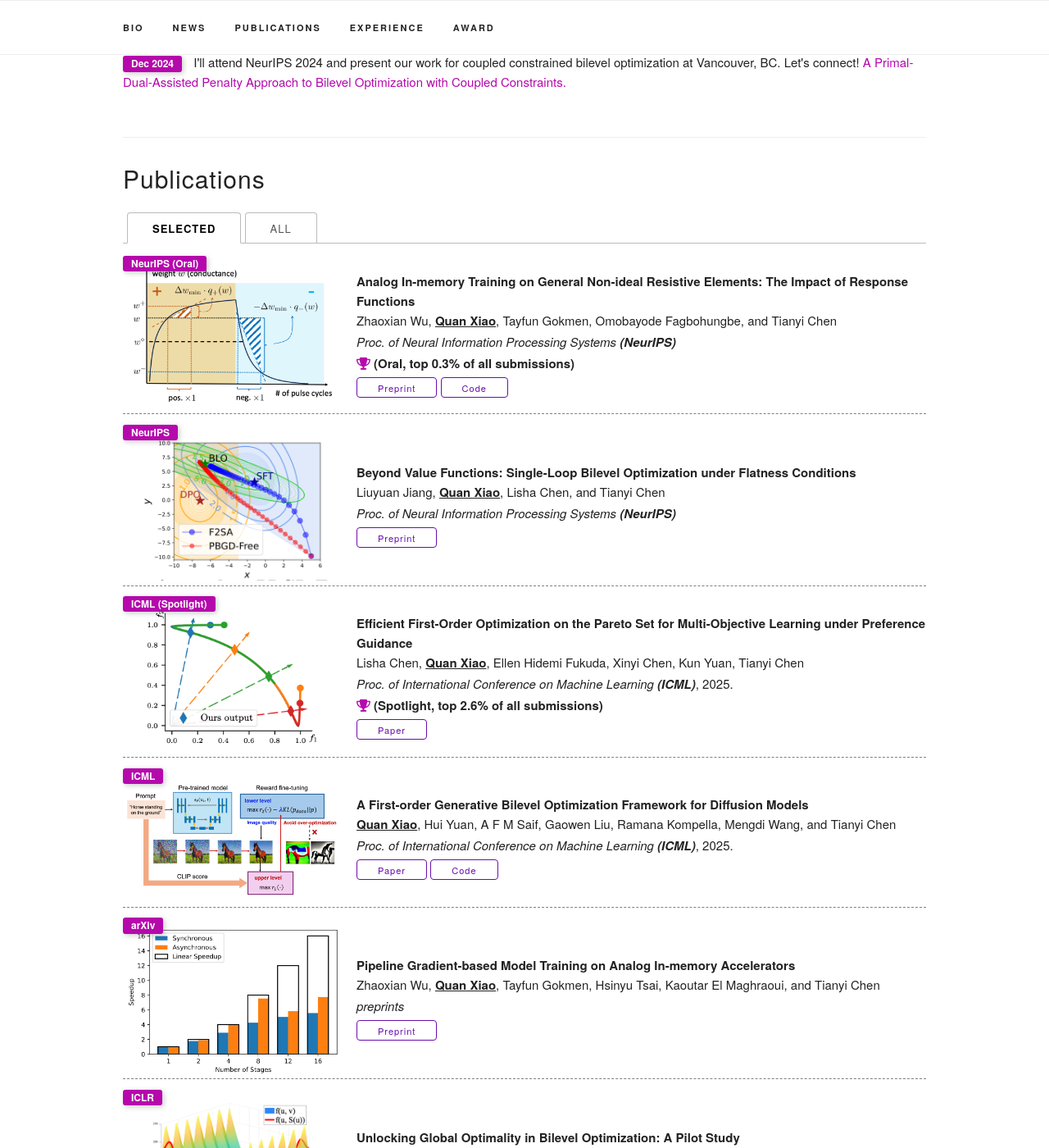
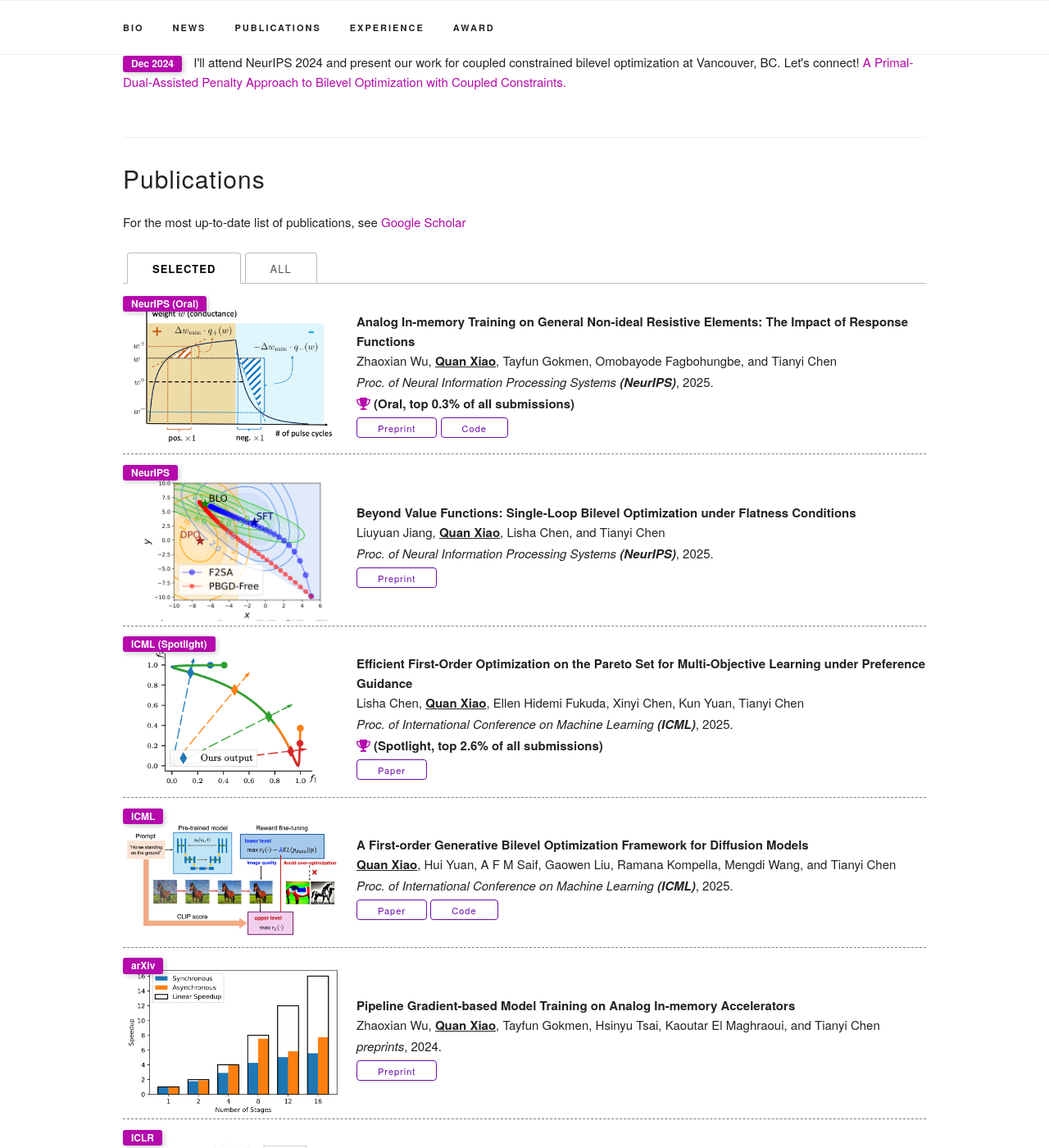
Before and after one commit to JenniferquanXiao/JenniferquanXiao.github.io, a Jekyll site: the page built from index.html, in a window 1280 px wide and 1400 px high, scrolled down 1755 px. Shown: the whole window at 82% size. Built offline with Jekyll 4.4.1, drawn with Linux system fonts in a browser that asks for light colours; some web fonts are replaced.

Commit message:
Description of changes

```diff
--- a/_data/publications.yaml
+++ b/_data/publications.yaml
@@ -8,6 +8,7 @@ papers:
     award:  "(Oral, top 0.3% of all submissions)"
     code: "https://github.com/Zhaoxian-Wu/analog-training"
     label: "NeurIPS (Oral)"
+    year: "2025"
     fig: "./assets/pub_figure/analog_non_ideal.png"
 
   - title: "Beyond Value Functions: Single-Loop Bilevel Optimization under Flatness Conditions"
@@ -16,6 +17,7 @@ papers:
     preprint: "https://arxiv.org/pdf/2507.20400"
     selected: y
     label: "NeurIPS"
+    year: "2025"
     fig: "./assets/pub_figure/PBGD_free.png"
 
   - title: "Efficient First-Order Optimization on the Pareto Set for Multi-Objective Learning under Preference Guidance"
@@ -42,6 +44,7 @@ papers:
   - title: "Pipeline Gradient-based Model Training on Analog In-memory Accelerators"
     authors: "Zhaoxian Wu, <strong><u>Quan Xiao</strong></u>, Tayfun Gokmen, Hsinyu Tsai, Kaoutar El Maghraoui, and Tianyi Chen"
     venue: "preprints"
+    year: "2024"
     preprint: "https://arxiv.org/pdf/2410.15155"
     selected: y
     label: "arXiv"
--- a/_data/service.yaml
+++ b/_data/service.yaml
@@ -1,8 +1,8 @@
 # _data/visiting.yaml
 html: |
     <ul>
-        <li>Session Co-Chair at the 2024 Asilomar Conference on Signals, Systems, and Computers</li>
+        <li>Session Co-Chair at the Asilomar Conference on Signals, Systems, and Computers 2024</li>
         <li>Program Committee Member of AAAI 2025</li>
-        <li>Reviewer of AISTATS (2022-2025), NeurIPS (2023 – 2025), ICLR (2024–2025), ICML (2024-2025)</li>
+        <li>Reviewer of AISTATS (2022-2026), NeurIPS (2023 – 2025), ICLR (2024–2026), ICML (2024-2025)</li>
         <li>Reviewer of IEEE Transactions on Signal Processing, IEEE Transactions on Networking</li>
     </ul>
--- a/index.html
+++ b/index.html
@@ -78,10 +78,16 @@ title: Home
 <div class="docs-section" id="publications">
   <h4>Publications</h4>
 
-<!--
-  <p>For a (likely) more up-to-date list of publications, see <a href="{{ site.data.main_info.google_scholar }}" target="_blank">Google Scholar</a>.
+
+  <p>
+    For the most up-to-date list of publications, see
+    <a href="https://scholar.google.com/citations?user=WOSGBi0AAAAJ"
+       target="_blank"
+       rel="noopener noreferrer">
+      Google Scholar
+    </a>
   </p>
--->
+
 
   <ul class="tab-nav">
     <li><div class="button active" data-ref="#papers-selected">Selected</div></li>
```
Also changed, not shown: other parts of index.html (+1 -1 lines), 3 other files.
